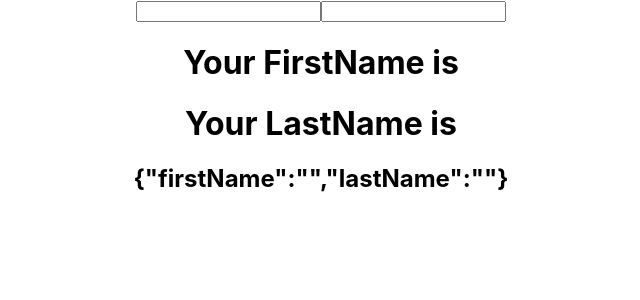
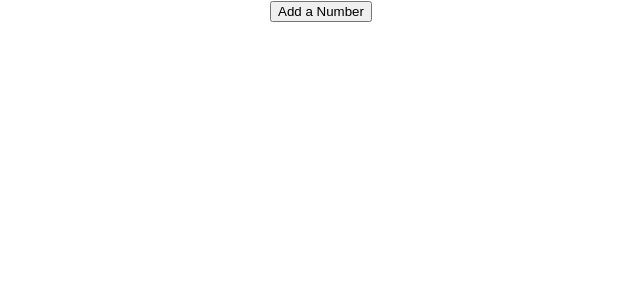
Before and after one commit to Pradeep712/React, a React (Create React App) app in the folder hello-world/: page / in a window 1280 px wide. Shown: the top 300 px of the page, without its empty margins (319-959 px from the left). Built offline with nearby package versions, Linux system fonts and the light colour scheme.

Commit message:
Step 34 ReactHook for Array

```diff
--- a/hello-world/src/App.js
+++ b/hello-world/src/App.js
@@ -1,12 +1,12 @@
 import React, { Component } from 'react';
 import './App.css';
-import HookCounterThree from './component/HookCounterThree';
+import HookCounterFour from './component/HookCounterFour';
 
 class App extends Component {
   render() {
     return (
       <div className='App'>
-        <HookCounterThree />
+        <HookCounterFour />
       </div>
     )
   }
--- /dev/null
+++ b/hello-world/src/component/HookCounterFour.js
@@ -0,0 +1,24 @@
+import React, { useState } from 'react'
+
+function HookCounterFour() {
+    const [items, setItems] = useState([])
+    const addItem = () => {
+        setItems([...items, {
+            id: items.length,
+            value: Math.floor(Math.random() * 10) + 1
+        }])
+    }
+    return (
+        <div>
+            <button onClick={addItem}>Add a Number</button>
+            <ol>
+                {
+                    items.map(item => (
+                        <li key={item.id}>{item.value}</li>))
+                }
+            </ol>
+        </div>
+    )
+}
+
+export default HookCounterFour
```
